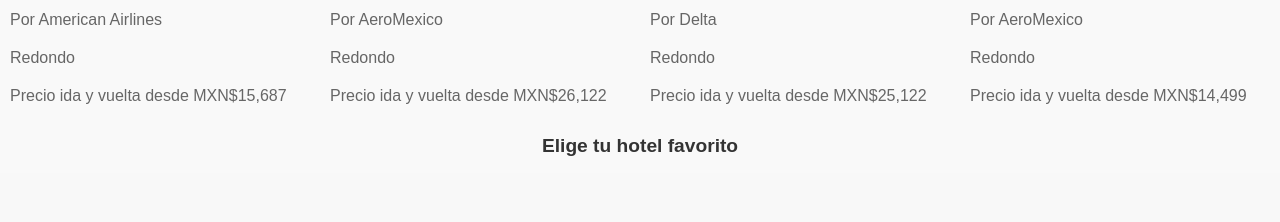
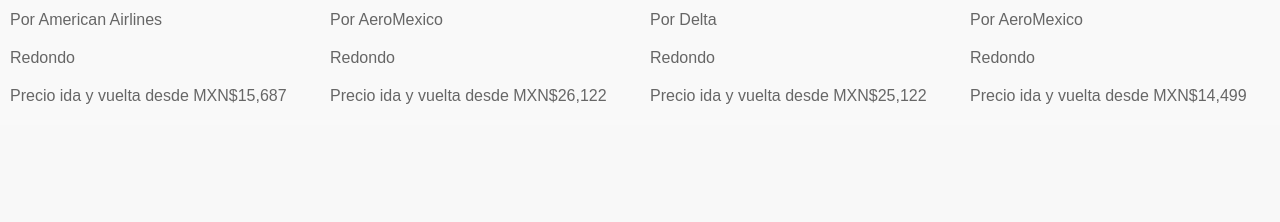
Before and after one commit to Andres200644/pf_Heredia_andres, a plain HTML site: page pages/vuelos.html in a window 1280 px wide. Shown: the part 940-1162 px from the top of the page. Drawn offline with Linux system fonts and the light colour scheme.

Commit message:
actualizacion de pagina

```diff
--- a/pages/vuelos.html
+++ b/pages/vuelos.html
@@ -87,7 +87,6 @@
 </section>
 <section>
   <div>
-    <h2>Elige tu hotel favorito</h2>
   <div class="marcas">
   <img src="../assets/grand palladium logo.png" alt="Fiesta Americana">
   <img src="../assets/grand sunset princes logo.jpeg" alt="Fiesta Americana">
```
